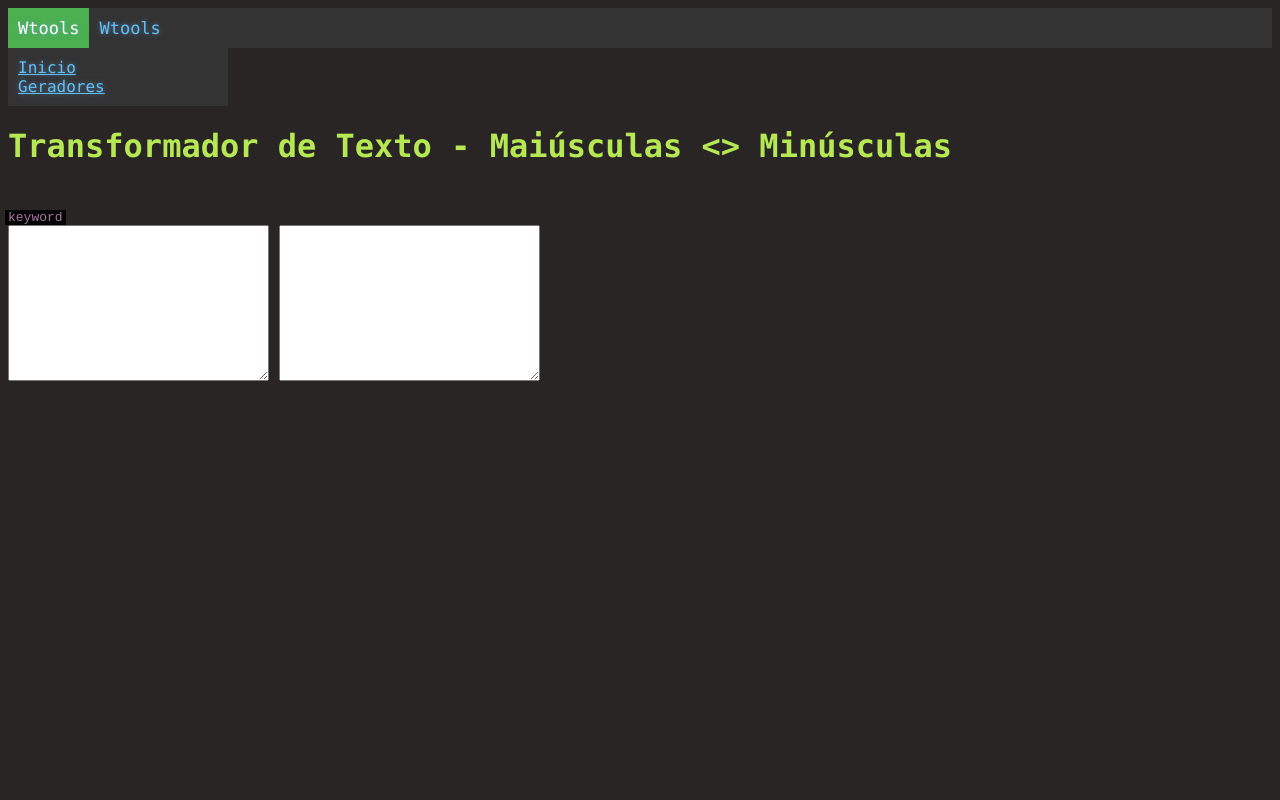
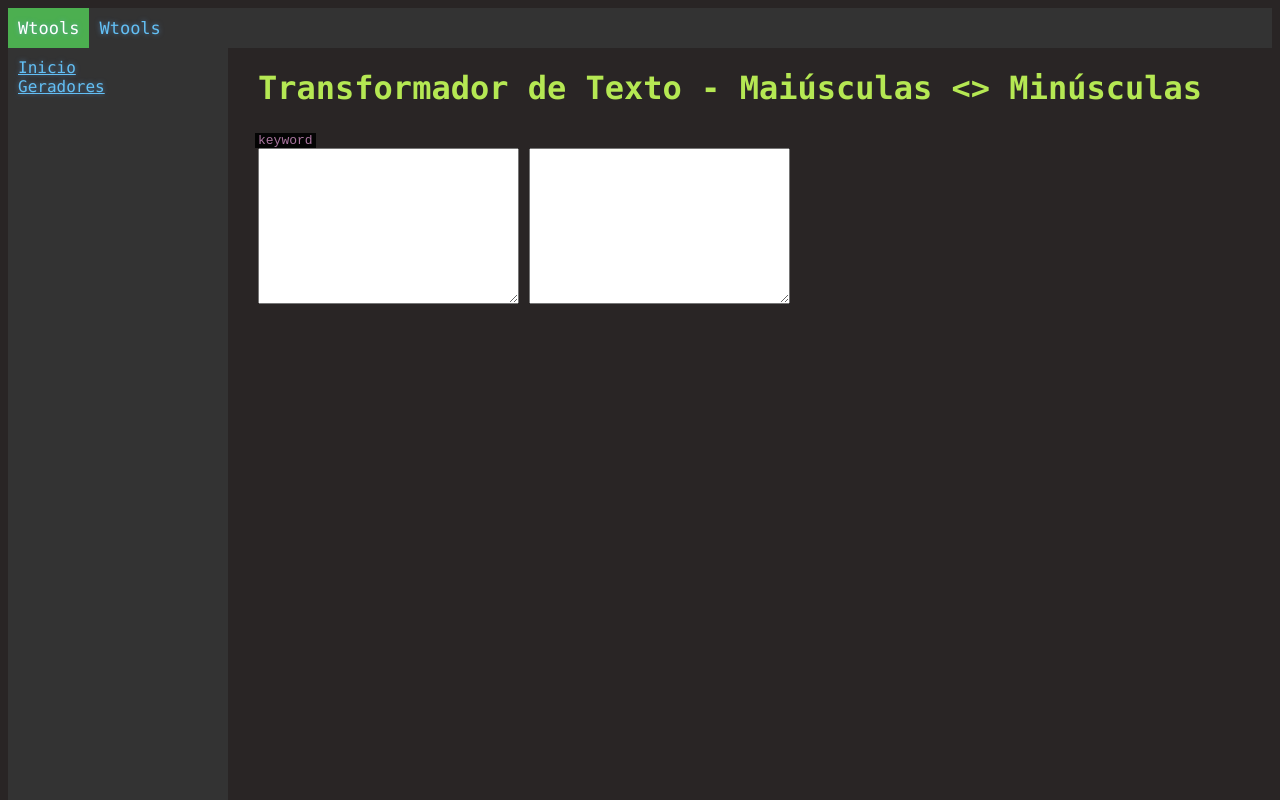
Before and after one commit to walternascimentobarroso/wtools, a website: page src/index.pug in a window 1280 px wide. Drawn offline with nearby package versions, Linux system fonts and the light colour scheme; files that its build step writes are made by us from their sources.

Commit message:
[ADJUST] Adjust the menu
Signed-off-by: Walter Nascimento <walter.nascimento.barroso@gmail.com>

```diff
--- a/src/index.pug
+++ b/src/index.pug
@@ -24,12 +24,11 @@ html(lang="pt-br")
                             a(href="#") CPF
                         li
                             a(href="#") CNPJ
+        main
+            h1 Transformador de Texto - Maiúsculas <> Minúsculas
 
-        h1 Transformador de Texto - Maiúsculas <> Minúsculas
-
-        br
-        code.highlighter-rouge keyword
-        form
-            textarea(name="lower", cols="30", rows="10")
-            textarea(name="upper", cols="30", rows="10")
+            code.highlighter-rouge keyword
+            form
+                textarea(name="lower", cols="30", rows="10")
+                textarea(name="upper", cols="30", rows="10")
     script(src="js/index.js")
--- a/src/scss/index.scss
+++ b/src/scss/index.scss
@@ -27,6 +27,10 @@ code.highlighter-rouge {
     padding: 0px 3px;
     margin: 0px -3px;
     color: $code-text-color;
+}
+
+main {
+    margin-left: 250px;
 }
 
 // bar top
@@ -66,13 +70,15 @@ code.highlighter-rouge {
 
 //Menu
 #menu {
+    height:100%;
+    position:fixed;
+    background-color: $code-background-color-2;
+
     ul {
         padding: 10px;
         margin: 0px;
-        background-color: $code-background-color-2;
         list-style:none;
         width: 200px;
-        height: 100%;
     }
 
     li:hover .submenu {
```
